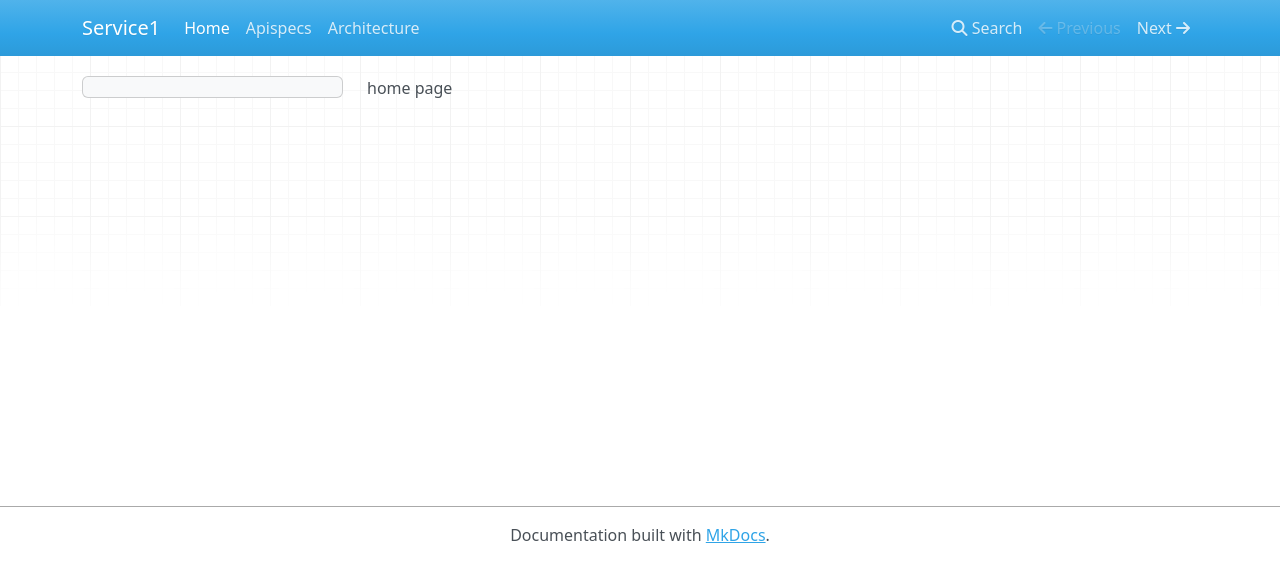
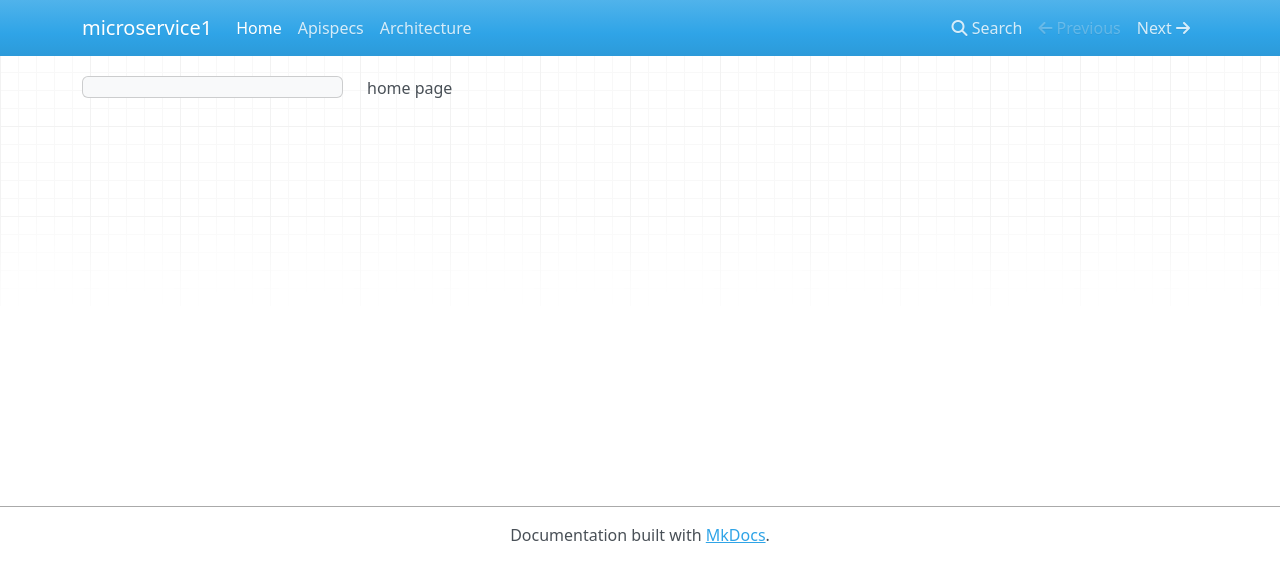
Before and after one commit to pulingupta/microservice1, an MkDocs documentation site: the page built from docs/index.md, in a window 1280 px wide. Shown: the top 582 px of the page. Built offline with MkDocs 1.6.1, drawn with Linux system fonts in a browser that asks for light colours; nearby versions of some CDN libraries.

Commit message:
update yml

```diff
--- a/mkdocs.yml
+++ b/mkdocs.yml
@@ -1 +1 @@
-site_name: Service1
+site_name: microservice1
```
